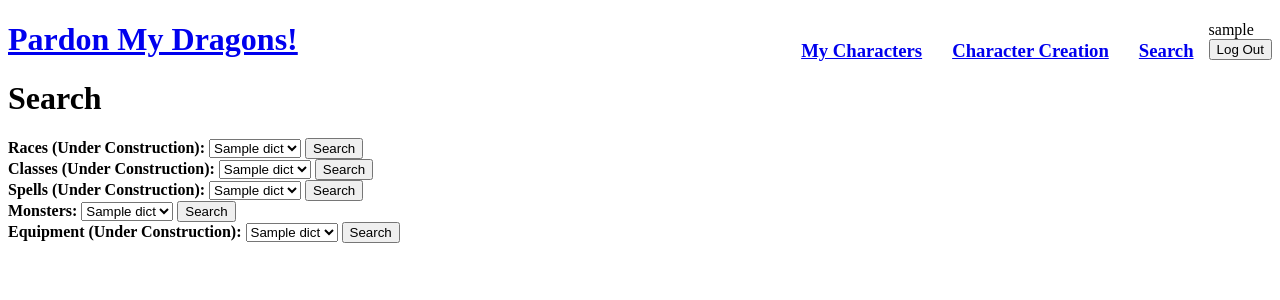
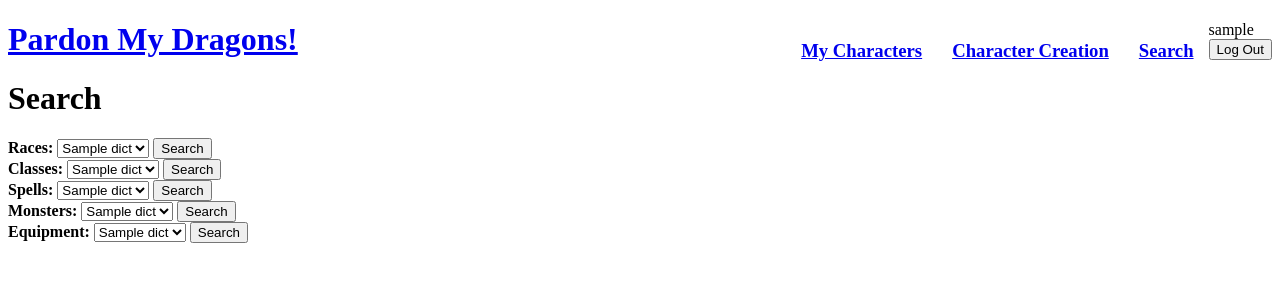
Before and after one commit to sweetk/pardonmydragons, a Flask app: page /search in a window 1280 px wide. Shown: the top 300 px of the page. Run offline with Flask 2, Linux system fonts and the light colour scheme; the visitor is signed in with stand-in values (Sample User, id 1); tables that the repository leaves empty hold one stand-in row (values such as "Sample post"); a database or web service that is not in the repository returns one stand-in record (values such as "Sample title"); data that the repository does not hold is empty.

Commit message:
Updated for last class

```diff
--- a/templates/search.html
+++ b/templates/search.html
@@ -5,7 +5,7 @@
 <h1>Search</h1>
 <!--Races-->
 <form action="/search" method="post">
-  <label for="searchterm"><b>Races (Under Construction):</b></label>
+  <label for="searchterm"><b>Races:</b></label>
     <select name="searchterm">
         {% for dict in content_races["results"] %}
 
@@ -17,7 +17,7 @@
 </form>
 <!--Classes-->
 <form action="/search" method="post">
-  <label for="searchterm"><b>Classes (Under Construction):</b></label>
+  <label for="searchterm"><b>Classes:</b></label>
     <select name="searchterm">
         {% for dict in content_classes["results"] %}
 
@@ -29,7 +29,7 @@
 </form>
 <!--Spells-->
 <form action="/search" method="post">
-  <label for="searchterm"><b>Spells (Under Construction):</b></label>
+  <label for="searchterm"><b>Spells:</b></label>
     <select name="searchterm">
         {% for dict in content_spells["results"] %}
 
@@ -53,7 +53,7 @@
 </form>
 <!--Equipment-->
 <form action="/search" method="post">
-  <label for="searchterm"><b>Equipment (Under Construction):</b></label>
+  <label for="searchterm"><b>Equipment:</b></label>
     <select name="searchterm">
         {% for dict in content_equipment["results"] %}
 
```
